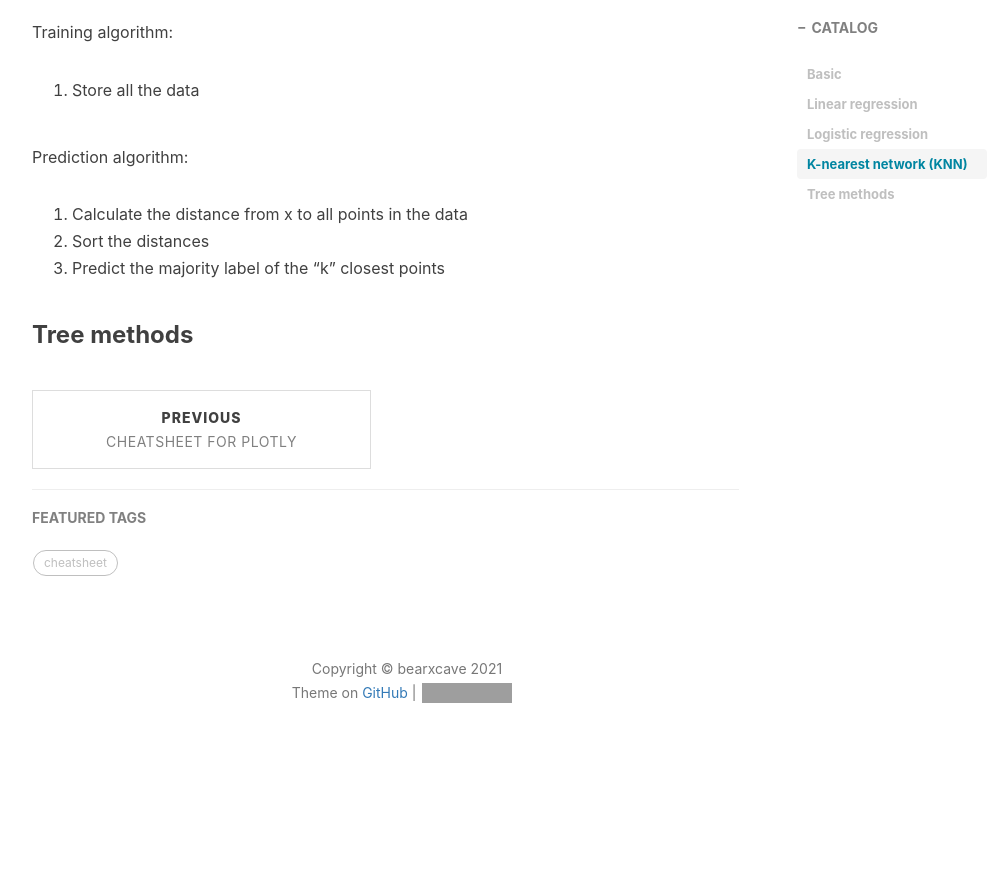
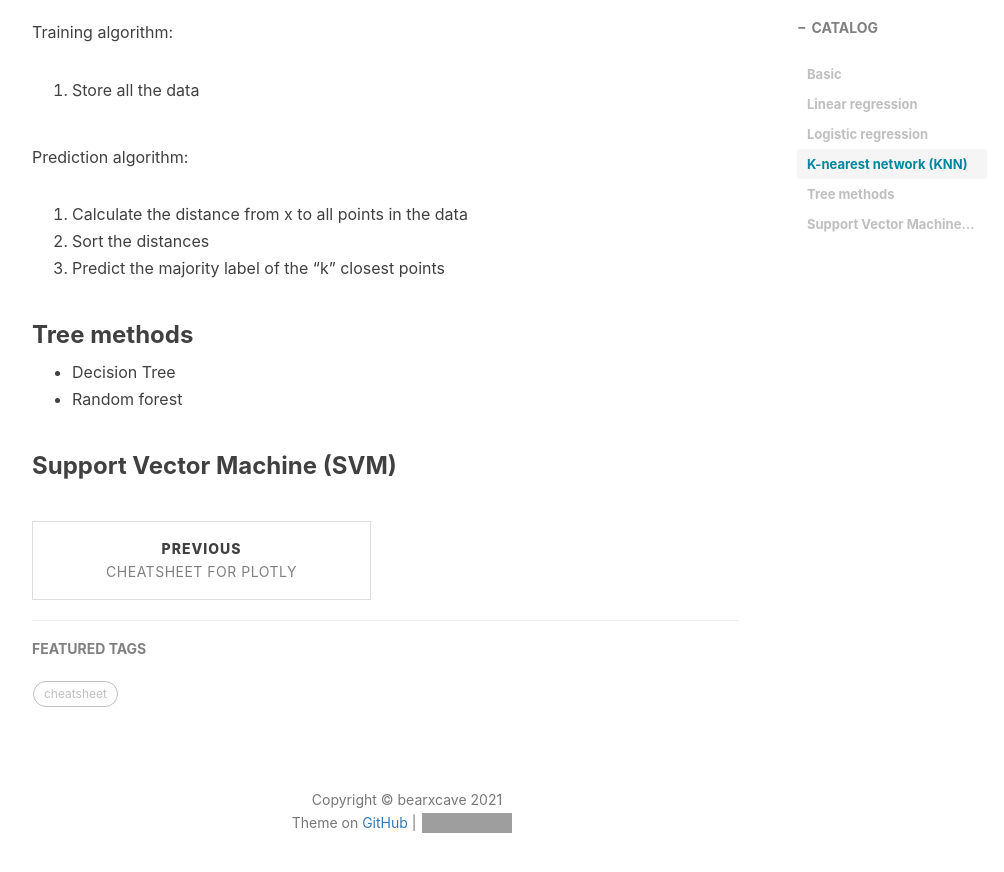
Before and after one commit to Bearxcave/Bearxcave.github.io, a Jekyll site: the page built from _posts/2021-03-03-cheatsheet-machine-learning-bootcamp-note.md, in a window 1280 px wide and 900 px high, scrolled down 1716 px. Shown: the top 872 px of the window, without its empty margins (233-1237 px from the left). Built offline with Jekyll 4.4.1, drawn with Linux system fonts in a browser that asks for light colours; nearby versions of some CDN libraries; formulas are drawn with MathJax 3; comment, search, counter and statistics services are not loaded; before the commit the page ends 2485 px from its top, so only the background shows below that; grey boxes are pictures that could not be loaded.

Commit message:
Update 2021-03-03-cheatsheet-machine-learning-bootcamp-note.md

```diff
--- a/_posts/2021-03-03-cheatsheet-machine-learning-bootcamp-note.md
+++ b/_posts/2021-03-03-cheatsheet-machine-learning-bootcamp-note.md
@@ -62,3 +62,8 @@ Prediction algorithm:
 3. Predict the majority label of the "k" closest points
 
 ### Tree methods
+
+* Decision Tree
+* Random forest
+
+### Support Vector Machine (SVM)
```
